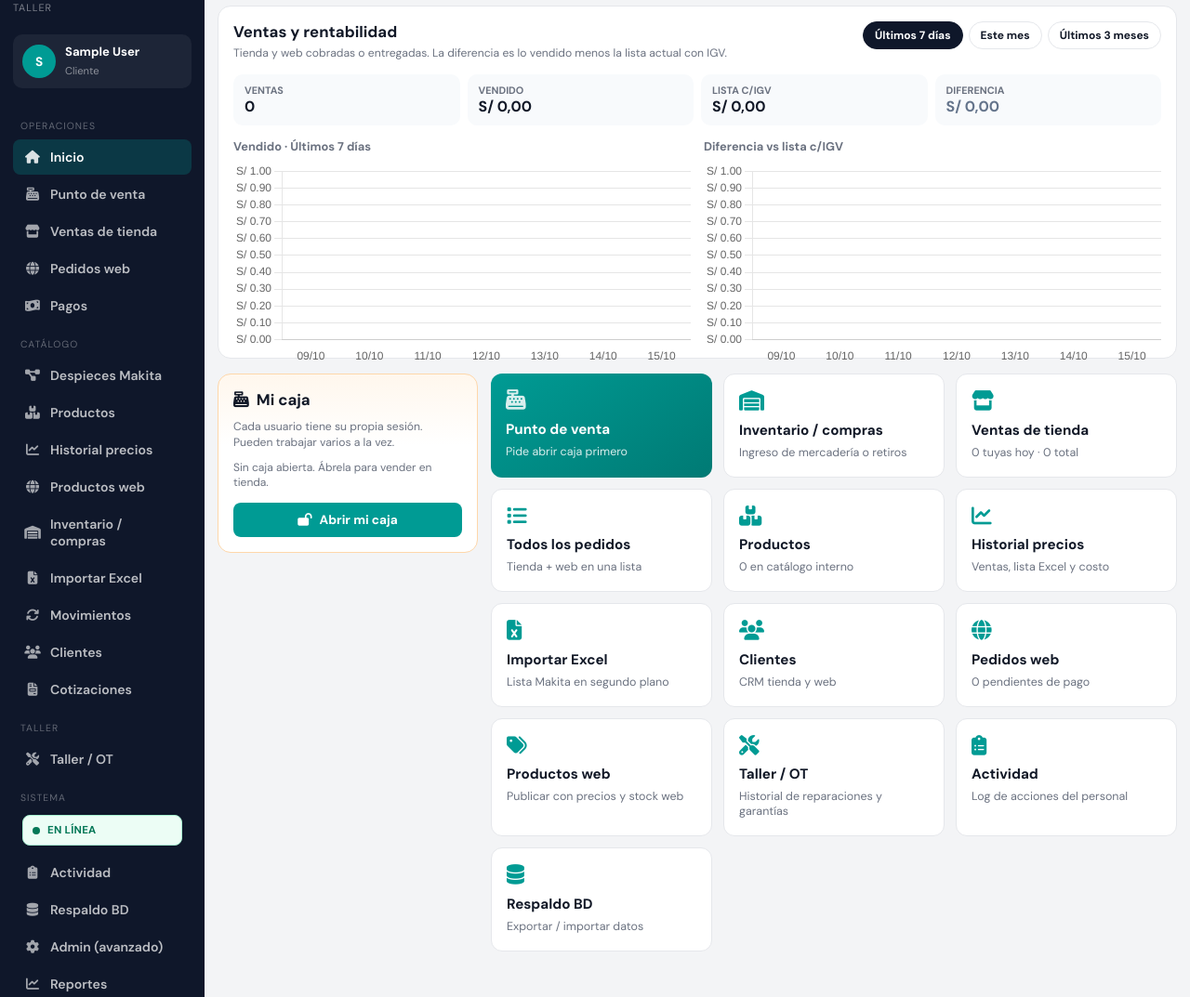
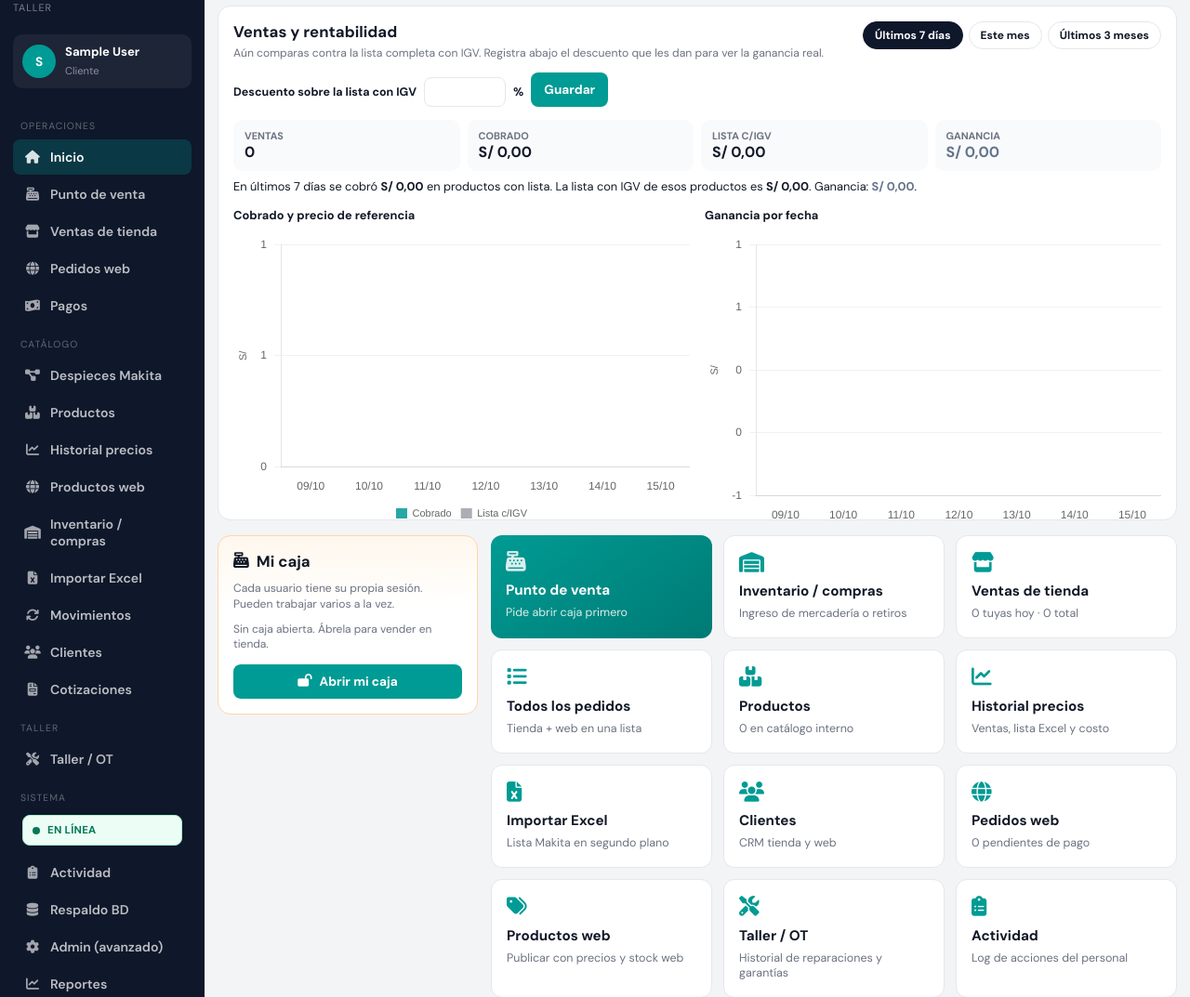
Before and after one commit to joelqm/elcharly, a Django app: page /pos/inicio/ in a window 1280 px wide. Shown: the part 61-1134 px from the top of the page at 93% size. Run offline with Django 5.2, Linux system fonts and the light colour scheme; the visitor is signed in with stand-in values (Sample User, id 1); data comes from the database, SQL or seed files in the repository; data that the repository does not hold is empty; some web fonts are replaced.

Commit message:
Aclara los gráficos de ganancia y permite registrar el descuento sobre la lista con IGV.
Co-authored-by: Cursor <cursoragent@cursor.com>

```diff
--- a/apps/cotizaciones/views.py
+++ b/apps/cotizaciones/views.py
@@ -143,8 +143,10 @@ def cotizacion_detalle(request, cotizacion_id):
     whatsapp_link = cotizacion.obtener_link_whatsapp(request=request)
     tiene_imagenes = any(d.imagen_url for d in detalles)
     from apps.tienda.precios import comparar_vs_lista, resumir_vs_lista
+    from apps.pos.models import AjusteComercial
+    pct = AjusteComercial.porcentaje()
     for d in detalles:
-        d.vs_lista = comparar_vs_lista(d.precio_unitario, d.precio_lista, d.cantidad)
+        d.vs_lista = comparar_vs_lista(d.precio_unitario, d.precio_lista, d.cantidad, pct)
     return render(request, 'cotizaciones/detalle.html', {
         'cotizacion': cotizacion,
         'detalles': detalles,
--- a/apps/pos/models.py
+++ b/apps/pos/models.py
@@ -187,3 +187,39 @@ class CorrelativoSerie(models.Model):
 
     def __str__(self):
         return f'{self.serie}-{self.ultimo:08d}'
+
+
+class AjusteComercial(models.Model):
+    """Porcentaje único que el proveedor descuenta sobre la lista con IGV."""
+
+    descuento_lista_pct = models.DecimalField(
+        max_digits=5,
+        decimal_places=2,
+        default=0,
+        verbose_name='Descuento sobre lista con IGV (%)',
+    )
+    actualizado = models.DateTimeField(auto_now=True)
+
+    class Meta:
+        verbose_name = 'Ajuste comercial'
+        verbose_name_plural = 'Ajuste comercial'
+
+    def __str__(self):
+        return f'Descuento lista {self.descuento_lista_pct}%'
+
+    @classmethod
+    def porcentaje(cls):
+        from decimal import Decimal
+        obj = cls.objects.order_by('id').first()
+        if not obj or obj.descuento_lista_pct is None:
+            return Decimal('0.00')
+        return obj.descuento_lista_pct
+
+    @classmethod
+    def guardar(cls, pct):
+        obj = cls.objects.order_by('id').first()
+        if obj is None:
+            return cls.objects.create(descuento_lista_pct=pct)
+        obj.descuento_lista_pct = pct
+        obj.save(update_fields=['descuento_lista_pct', 'actualizado'])
+        return obj
--- a/templates/pos/hub_inicio.html
+++ b/templates/pos/hub_inicio.html
@@ -27,7 +27,13 @@
         <div class="dash-head">
             <div>
                 <h2>Ventas y rentabilidad</h2>
-                <p>Tienda y web cobradas o entregadas. La diferencia es lo vendido menos la lista actual con IGV.</p>
+                <p>
+                    {% if serie.descuento_pct > 0 %}
+                    Ganancia = lo cobrado menos la lista con IGV, ya con {{ serie.descuento_pct }}% de descuento.
+                    {% else %}
+                    Aún comparas contra la lista completa con IGV. Registra abajo el descuento que les dan para ver la ganancia real.
+                    {% endif %}
+                </p>
             </div>
             <div class="dash-ranges">
                 {% for code, name in rangos.items %}
@@ -35,24 +41,48 @@
                 {% endfor %}
             </div>
         </div>
+        <form method="post" class="dash-descuento">
+            {% csrf_token %}
+            <input type="hidden" name="accion" value="guardar_descuento">
+            <input type="hidden" name="rango" value="{{ serie.codigo }}">
+            <label>
+                Descuento sobre la lista con IGV
+                <input type="number" name="descuento_lista_pct" min="0" max="90" step="0.01" value="{{ serie.descuento_pct }}" required>
+                <span>%</span>
+            </label>
+            <button type="submit" class="btn btn-primary">Guardar</button>
+        </form>
         <div class="dash-kpis">
             <div><span>Ventas</span><strong>{{ serie.n_ventas }}</strong></div>
-            <div><span>Vendido</span><strong>S/ {{ serie.total_vendido|floatformat:2 }}</strong></div>
-            <div><span>Lista c/IGV</span><strong>S/ {{ serie.lista|floatformat:2 }}</strong></div>
-            <div><span>Diferencia</span><strong class="vs-{{ serie.estado }}">S/ {{ serie.diferencia_total|floatformat:2 }}</strong></div>
+            <div><span>Cobrado</span><strong>S/ {{ serie.vendido_con_lista|floatformat:2 }}</strong></div>
+            <div>
+                <span>{% if serie.descuento_pct > 0 %}Precio con descuento{% else %}Lista c/IGV{% endif %}</span>
+                <strong>S/ {{ serie.referencia|floatformat:2 }}</strong>
+            </div>
+            <div><span>Ganancia</span><strong class="vs-{{ serie.estado }}">S/ {{ serie.diferencia_total|floatformat:2 }}</strong></div>
         </div>
+        <p class="dash-lectura">
+            En {{ serie.titulo|lower }} se cobró <strong>S/ {{ serie.vendido_con_lista|floatformat:2 }}</strong>
+            en productos con lista.
+            {% if serie.descuento_pct > 0 %}
+            Con el {{ serie.descuento_pct }}% de descuento, ese precio de referencia es <strong>S/ {{ serie.referencia|floatformat:2 }}</strong>.
+            {% else %}
+            La lista con IGV de esos productos es <strong>S/ {{ serie.lista|floatformat:2 }}</strong>.
+            {% endif %}
+            Ganancia: <strong class="vs-{{ serie.estado }}">S/ {{ serie.diferencia_total|floatformat:2 }}</strong>.
+        </p>
         <div class="dash-charts">
-            <div>
-                <h3>Vendido · {{ serie.titulo }}</h3>
-                <canvas id="chart-ventas" height="140"></canvas>
+            <div class="dash-chart">
+                <h3>Cobrado y precio de referencia</h3>
+                <canvas id="chart-ventas"></canvas>
             </div>
-            <div>
-                <h3>Diferencia vs lista c/IGV</h3>
-                <canvas id="chart-rent" height="140"></canvas>
+            <div class="dash-chart">
+                <h3>Ganancia por fecha</h3>
+                <canvas id="chart-rent"></canvas>
             </div>
         </div>
         {% if serie.sin_lista %}
-        <p class="dash-note">{{ serie.sin_lista }} ítem{{ serie.sin_lista|pluralize }} sin lista en el catálogo. Quedan fuera del gráfico de diferencia.</p>
+        <p class="dash-note">{{ serie.sin_lista }} ítem{{ serie.sin_lista|pluralize }} sin lista en el catálogo. Quedan fuera de estos gráficos.</p>
         {% endif %}
     </section>
 
@@ -310,21 +340,33 @@
 }
 .dash-range.is-on { background: #0f172a; color: #fff; border-color: #0f172a; }
 .dash-kpis {
-    display: grid; grid-template-columns: repeat(4, minmax(0, 1fr)); gap: 8px; margin: 14px 0;
+    display: grid; grid-template-columns: repeat(4, minmax(0, 1fr)); gap: 8px; margin: 14px 0 8px;
 }
 .dash-kpis > div {
     background: #f8fafc; border-radius: 10px; padding: 10px 12px;
 }
 .dash-kpis span { display: block; font-size: .68rem; color: var(--muted); font-weight: 700; text-transform: uppercase; }
 .dash-kpis strong { font-size: 1rem; }
-.dash-charts { display: grid; grid-template-columns: 1fr 1fr; gap: 14px; }
-.dash-charts h3 { font-size: .8rem; margin: 0 0 8px; color: var(--muted); }
-.dash-charts > div { min-width: 0; height: 220px; }
+.dash-lectura { font-size: .8rem; color: var(--ink); margin: 0 0 12px; line-height: 1.45; }
+.dash-descuento {
+    display: flex; flex-wrap: wrap; gap: 8px; align-items: flex-end; margin-top: 12px;
+}
+.dash-descuento label {
+    display: flex; align-items: center; gap: 8px; font-size: .78rem; font-weight: 700; color: var(--ink);
+}
+.dash-descuento input {
+    width: 88px; padding: 7px 8px; border: 1px solid var(--line); border-radius: 8px; font: inherit;
+}
+.dash-charts { display: grid; grid-template-columns: 1fr 1fr; gap: 16px; margin-top: 4px; }
+.dash-charts h3 { font-size: .8rem; margin: 0 0 8px; color: var(--ink); }
+.dash-chart { min-width: 0; height: 320px; position: relative; }
+.dash-note { margin-top: 12px; }
 .vs-sobre { color: #047857; }
 .vs-bajo { color: #b91c1c; }
 .vs-igual, .vs-sin_lista { color: #64748b; }
 @media (max-width: 800px) {
     .dash-kpis, .dash-charts { grid-template-columns: 1fr; }
+    .dash-chart { height: 280px; }
 }
 {% endblock %}
 
@@ -334,40 +376,85 @@
 (function () {
     var data = {{ serie_json|safe }};
     var money = function (v) { return 'S/ ' + Number(v).toFixed(2); };
-    function opciones() {
+    function solesCorto(v) {
+        var n = Number(v);
+        var abs = Math.abs(n);
+        if (abs >= 1000) {
+            return (n / 1000).toFixed(1).replace('.0', '') + ' mil';
+        }
+        return String(Math.round(n));
+    }
+    function ejeY(desdeCero) {
         return {
+            beginAtZero: desdeCero,
+            ticks: { maxTicksLimit: 5, padding: 8, callback: solesCorto },
+            title: { display: true, text: 'S/', font: { size: 11 } },
+            grid: { color: 'rgba(15, 23, 42, 0.06)' }
+        };
+    }
+    function ejeX() {
+        return { grid: { display: false }, ticks: { maxRotation: 0, autoSkip: true, padding: 6 } };
+    }
+    var comparar = data.tipo === 'line' ? 'line' : 'bar';
+    new Chart(document.getElementById('chart-ventas'), {
+        type: comparar,
+        data: {
+            labels: data.labels,
+            datasets: [
+                {
+                    label: 'Cobrado',
+                    data: data.ventas,
+                    backgroundColor: 'rgba(0, 155, 148, 0.85)',
+                    borderColor: '#009B94',
+                    borderWidth: comparar === 'line' ? 2 : 0,
+                    pointRadius: comparar === 'line' ? 3 : 0,
+                    tension: 0.25,
+                    borderRadius: 4
+                },
+                {
+                    label: data.con_descuento ? 'Precio con descuento' : 'Lista c/IGV',
+                    data: data.referencia,
+                    backgroundColor: 'rgba(15, 23, 42, 0.35)',
+                    borderColor: '#334155',
+                    borderWidth: comparar === 'line' ? 2 : 0,
+                    pointRadius: comparar === 'line' ? 3 : 0,
+                    tension: 0.25,
+                    borderRadius: 4
+                }
+            ]
+        },
+        options: {
             responsive: true,
             maintainAspectRatio: false,
             animation: false,
             plugins: {
-                legend: { display: false },
-                tooltip: { callbacks: { label: function (ctx) { return money(ctx.parsed.y); } } }
+                legend: { position: 'bottom', labels: { boxWidth: 12, font: { size: 11 } } },
+                tooltip: { callbacks: { label: function (ctx) { return ctx.dataset.label + ': ' + money(ctx.parsed.y); } } }
             },
-            scales: {
-                x: { grid: { display: false }, ticks: { maxRotation: 0, autoSkip: true } },
-                y: { ticks: { callback: function (v) { return money(v); } } }
-            }
-        };
-    }
-    new Chart(document.getElementById('chart-ventas'), {
-        type: 'bar',
-        data: {
-            labels: data.labels,
-            datasets: [{ data: data.ventas, backgroundColor: '#009B94', borderRadius: 4 }]
-        },
-        options: opciones()
+            scales: { x: ejeX(), y: ejeY(true) }
+        }
     });
     new Chart(document.getElementById('chart-rent'), {
         type: 'bar',
         data: {
             labels: data.labels,
             datasets: [{
+                label: 'Ganancia',
                 data: data.diferencia,
                 borderRadius: 4,
                 backgroundColor: data.diferencia.map(function (v) { return v >= 0 ? '#0f766e' : '#b91c1c'; })
             }]
         },
-        options: opciones()
+        options: {
+            responsive: true,
+            maintainAspectRatio: false,
+            animation: false,
+            plugins: {
+                legend: { display: false },
+                tooltip: { callbacks: { label: function (ctx) { return 'Ganancia: ' + money(ctx.parsed.y); } } }
+            },
+            scales: { x: ejeX(), y: ejeY(false) }
+        }
     });
 })();
 </script>
```
Also changed, not shown: apps/pos/admin.py (+6 -1 lines), apps/pos/rentabilidad.py (+24 -14 lines), apps/pos/views_hub.py (+26 -2 lines), apps/tienda/precios.py (+36 -6 lines), apps/tienda/tests.py (+9 -0 lines), templates/cotizaciones/detalle.html (+21 -5 lines), templates/pos/hub_pedido_detalle.html (+18 -8 lines), apps/pos/migrations/0007_ajustecomercial.py (added).
